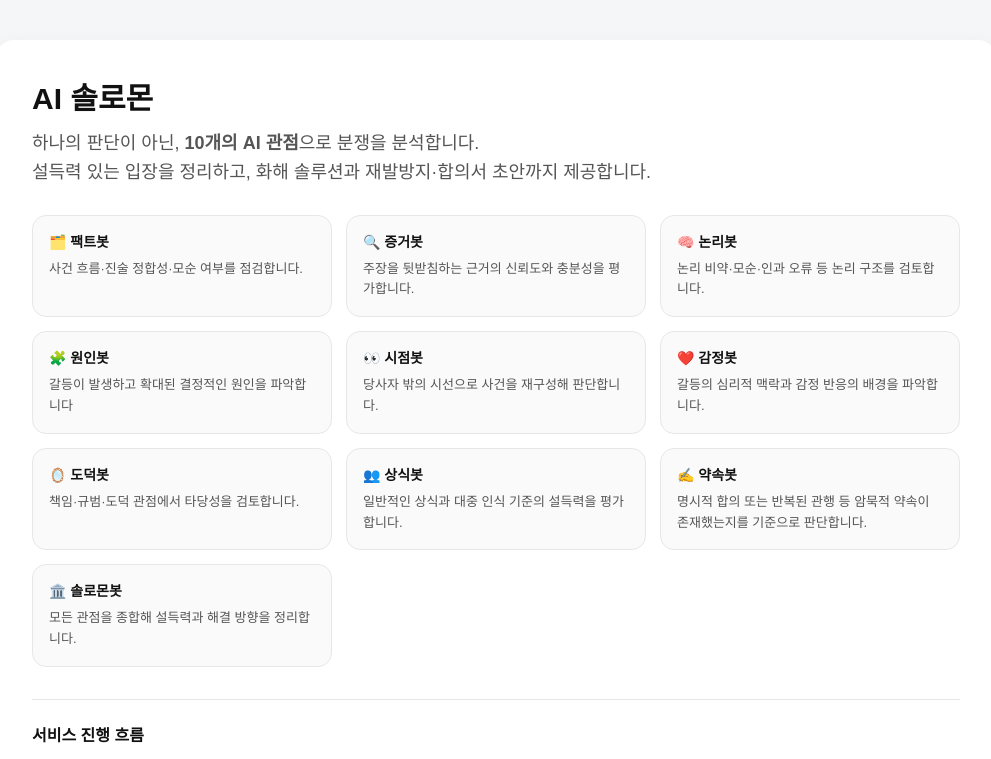
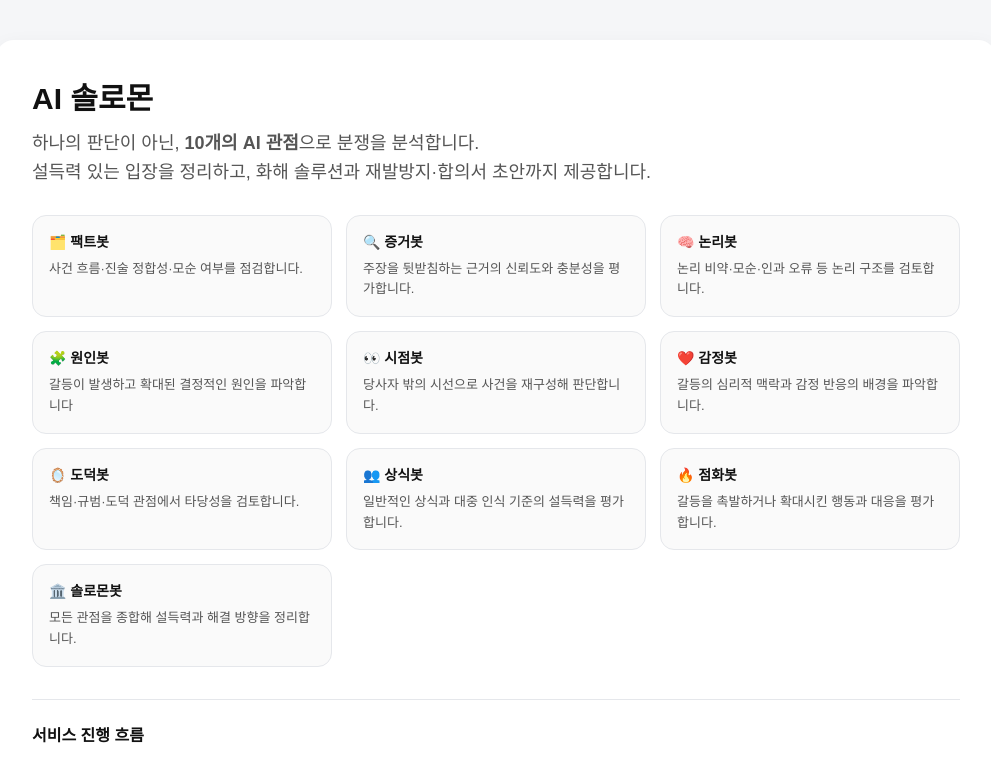
Before and after one commit to hwbyun34/AI_SOLOMON, a Next.js app: page / in a window 1280 px wide. Shown: the top 759 px of the page, without its empty margins (144-1135 px from the left). Built offline with nearby package versions, Linux system fonts and the light colour scheme; no server answers.

Commit message:
bot change

```diff
--- a/app/api/analyze/route.ts
+++ b/app/api/analyze/route.ts
@@ -37,7 +37,7 @@ export async function POST(req: Request) {
       "감정 반응 및 심리 영향 분석 패널",
       "사회적 책임 및 도덕 규범 관점 패널",
       "일반인 인식 및 상식 기준 판단 패널",
-      "명시·암묵적 약속 이행 분석 패널",
+      "갈등 점화 및 확대 행위 분석 패널",
       "객관·중립 종합 판단 패널",
     ];
 
--- a/app/page.tsx
+++ b/app/page.tsx
@@ -12,7 +12,7 @@ const panels = [
   { name: "❤️ 감정봇", desc: "갈등의 심리적 맥락과 감정 반응의 배경을 파악합니다." },
   { name: "🪞 도덕봇", desc: "책임·규범·도덕 관점에서 타당성을 검토합니다." },
   { name: "👥 상식봇", desc: "일반적인 상식과 대중 인식 기준의 설득력을 평가합니다." },
-  { name: "✍️ 약속봇", desc: "명시적 합의 또는 반복된 관행 등 암묵적 약속이 존재했는지를 기준으로 판단합니다." },
+  { name: "🔥 점화봇", desc: "갈등을 촉발하거나 확대시킨 행동과 대응을 평가합니다." },
   { name: "🏛️ 솔로몬봇", desc: "모든 관점을 종합해 설득력과 해결 방향을 정리합니다." },
 ];
 
--- a/app/report/page.tsx
+++ b/app/report/page.tsx
@@ -19,7 +19,7 @@ const panelNameMap: Record<string, string> = {
   "감정 반응 및 심리 영향 분석 패널": "❤️ 감정봇",
   "사회적 책임 및 도덕 규범 관점 패널": "🪞 도덕봇",
   "일반인 인식 및 상식 기준 판단 패널": "👥 상식봇",
-  "약속의 범위와 기대 충돌 분석 패널": "✍️ 약속봇",
+  "갈등 점화 및 확대 행위 분석 패널": "🔥 점화봇",
   "객관·중립 종합 판단 패널": "🏛️ 솔로몬봇",
 };
 
```
